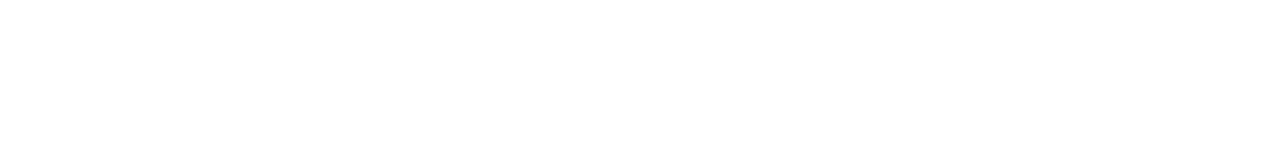
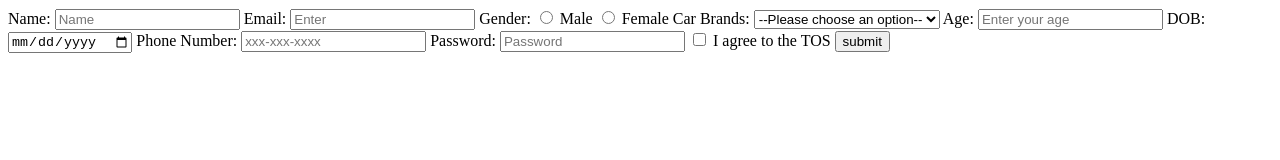
Before and after one commit to acciojob/signup-form-car-Sikriwal9570, a website: page main.html in a window 1280 px wide. Drawn offline with Linux system fonts and the light colour scheme.

Commit message:
created a submission

```diff
--- a/main.html
+++ b/main.html
@@ -8,6 +8,55 @@
 
 <body>
 	<!-- the entire body must be written by student -->
+	<form action="submit.php" method="post">
+    <label for="name">Name:</label>
+    <input type="text" id="name" name="name" placeholder="Name" required>
+
+    <label for="email">Email:</label>
+    <input type="email" id="email" name="email" placeholder="Enter" required>
+
+    <label>Gender:</label>
+
+    <input type="radio" id="gender_m" name="gender" value="male" required>
+    <label for="gender_m">Male</label>
+
+    <input type="radio" id="gender_f" name="gender" value="female" required>
+    <label for="gender_f">Female</label>
+
+    <label for="cars">Car Brands:</label>
+    <select id="cars" name="cars" required>
+        <option value="" disabled selected>--Please choose an option--</option>
+        <option value="toyota">Toyota</option>
+        <option value="honda">Honda</option>
+        <option value="ford">Ford</option>
+        <!-- Add more options as needed -->
+    </select>
+
+    <label for="age">Age:</label>
+    <input type="number" id="age" name="age" placeholder="Enter your age" required>
+
+    <label for="dob">DOB:</label>
+    <input type="date" id="dob" name="dob" required>
+
+    <label for="tel">Phone Number:</label>
+    <input type="tel" id="tel" name="tel" placeholder="xxx-xxx-xxxx">
+
+    <label for="password">Password:</label>
+    <input type="password" id="password" name="password" placeholder="Password" required>
+
+
+<label for="tos">
+    <input type="checkbox" id="tos" name="tos" required>
+    I agree to the TOS
+</label>
+
+
+    <button type="submit">submit</button>
+</form>
+
+
+
+
     <script type="text/javascript" src="./script.js">
 </script>
 
```
